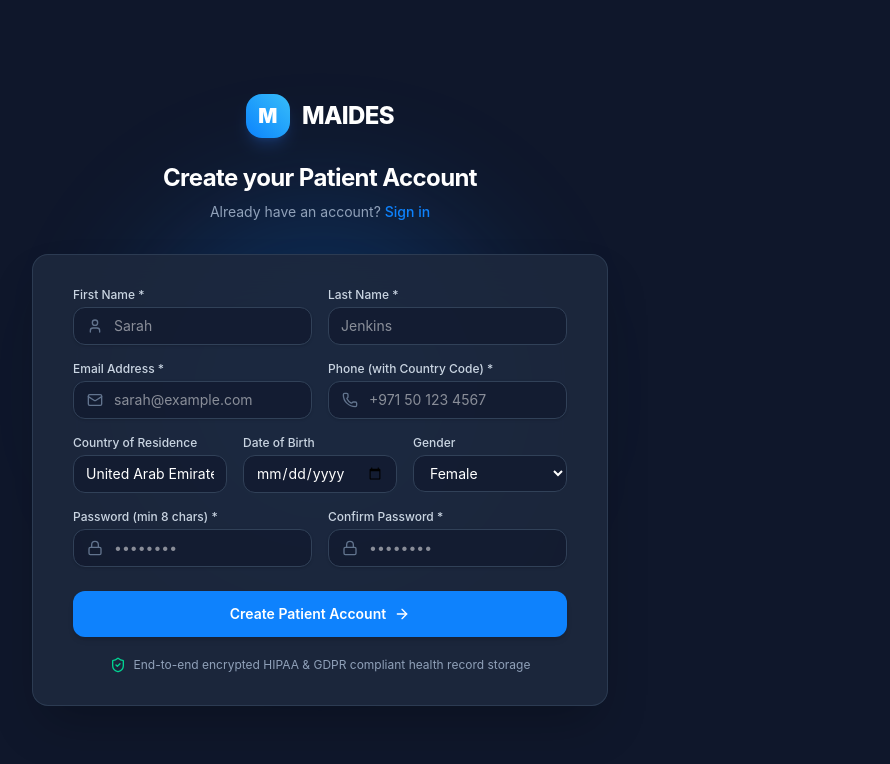
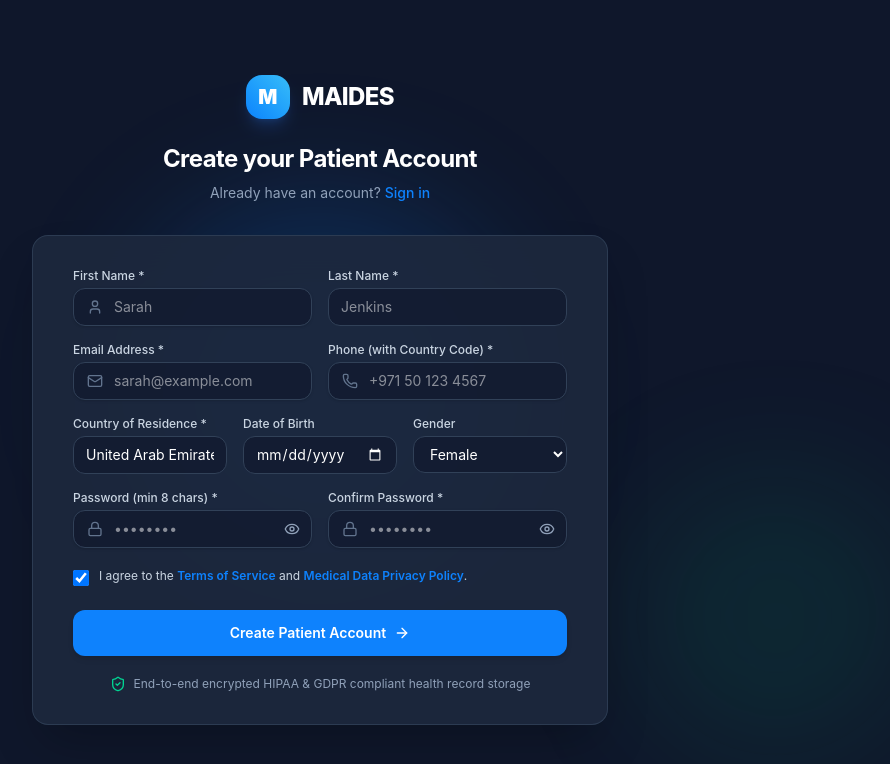
Before and after one commit to aleenashinto/MEDICAL-TOURISM, a Next.js app in the folder vitalis-web/: page /auth/register in a window 1280 px wide. Shown: the top 764 px of the page, without its empty margins (320-1210 px from the left). Built offline with nearby package versions, Linux system fonts and the light colour scheme.

Commit message:
feat(auth): enhance patient signup with mandatory terms checkbox, password show/hide toggles, admin email conflict prevention, and strict validation

```diff
--- a/vitalis-web/src/app/auth/register/page.tsx
+++ b/vitalis-web/src/app/auth/register/page.tsx
@@ -3,7 +3,7 @@
 import React, { useState } from "react";
 import Link from "next/link";
 import { useRouter } from "next/navigation";
-import { ArrowRight, Lock, Mail, User, Globe, Phone, Calendar, ShieldCheck, ShieldAlert } from "lucide-react";
+import { ArrowRight, Lock, Mail, User, Globe, Phone, Calendar, ShieldCheck, ShieldAlert, Eye, EyeOff, CheckSquare, Square } from "lucide-react";
 
 export default function RegisterPage() {
   const router = useRouter();
@@ -17,7 +17,10 @@ export default function RegisterPage() {
     gender: "female",
     password: "",
     confirmPassword: "",
+    agreeTerms: true,
   });
+  const [showPassword, setShowPassword] = useState(false);
+  const [showConfirmPassword, setShowConfirmPassword] = useState(false);
   const [error, setError] = useState("");
   const [isLoading, setIsLoading] = useState(false);
 
@@ -27,24 +30,30 @@ export default function RegisterPage() {
 
     const firstName = formData.firstName.trim();
     const lastName = formData.lastName.trim();
-    const email = formData.email.trim();
+    const email = formData.email.trim().toLowerCase();
     const phone = formData.phone.trim();
-    const password = formData.password;
-    const confirmPassword = formData.confirmPassword;
+    const password = formData.password.trim();
+    const confirmPassword = formData.confirmPassword.trim();
 
     if (!firstName || !lastName) {
-      setError("Please provide both your first and last name.");
+      setError("Please provide both your first name and last name.");
       return;
     }
 
-    const emailRegex = /^[^\s@]+@[^\s@]+\.[^\s@]+$/;
+    const emailRegex = /^[^s@]+@[^s@]+.[^s@]+$/;
     if (!emailRegex.test(email)) {
-      setError("Please provide a valid email address.");
+      setError("Please enter a valid email address (e.g. name@example.com).");
+      return;
+    }
+
+    // Duplicate email check for admin account
+    if (email === "admin@gmail.com" || email === "admin@vitalis.health") {
+      setError("This email address is already registered as an administrative account. Please log in or use another email.");
       return;
     }
 
     if (phone.length < 8) {
-      setError("Please provide a valid phone number with country code.");
+      setError("Please provide a valid international phone number with country code.");
       return;
     }
 
@@ -58,6 +67,11 @@ export default function RegisterPage() {
       return;
     }
 
+    if (!formData.agreeTerms) {
+      setError("You must agree to the Terms of Service and Medical Privacy Policy to register.");
+      return;
+    }
+
     setIsLoading(true);
 
     if (typeof window !== "undefined") {
@@ -65,6 +79,7 @@ export default function RegisterPage() {
       localStorage.setItem("maides_user_email", email);
       localStorage.setItem("maides_user_location", formData.country || "United Arab Emirates");
       localStorage.setItem("maides_user_phone", phone);
+      localStorage.setItem("maides_user_role", "PATIENT");
     }
 
     setTimeout(() => {
@@ -76,6 +91,7 @@ export default function RegisterPage() {
   return (
     <div className="min-h-screen bg-slate-900 flex flex-col justify-center py-12 sm:px-6 lg:px-8 relative overflow-hidden">
       <div className="absolute top-1/4 left-1/2 -translate-x-1/2 w-96 h-96 bg-[#0E82FD]/20 rounded-full blur-3xl pointer-events-none" />
+      <div className="absolute bottom-10 right-10 w-72 h-72 bg-emerald-500/10 rounded-full blur-3xl pointer-events-none" />
 
       <div className="sm:mx-auto sm:w-full sm:max-w-xl relative z-10 text-center">
         <Link href="/" className="inline-flex items-center gap-3">
@@ -174,7 +190,7 @@ export default function RegisterPage() {
 
             <div className="grid grid-cols-1 sm:grid-cols-3 gap-4">
               <div>
-                <label className="block text-xs font-medium text-slate-300">Country of Residence</label>
+                <label className="block text-xs font-medium text-slate-300">Country of Residence *</label>
                 <input
                   type="text"
                   required
@@ -188,10 +204,9 @@ export default function RegisterPage() {
                 <label className="block text-xs font-medium text-slate-300">Date of Birth</label>
                 <input
                   type="date"
-                  required
                   value={formData.dob}
                   onChange={(e) => setFormData({ ...formData, dob: e.target.value })}
-                  className="mt-1 block w-full px-3 py-2 bg-slate-900/60 border border-slate-700 rounded-xl text-white text-sm focus:ring-2 focus:ring-[#0E82FD] focus:outline-none"
+                  className="mt-1 block w-full px-3 py-2 bg-slate-900/60 border border-slate-700 rounded-xl text-white text-sm focus:ring-2 focus:ring-[#0E82FD] focus:outline-none [color-scheme:dark]"
                 />
               </div>
 
@@ -217,13 +232,20 @@ export default function RegisterPage() {
                     <Lock className="h-4 w-4" />
                   </div>
                   <input
-                    type="password"
+                    type={showPassword ? "text" : "password"}
                     required
                     placeholder="••••••••"
                     value={formData.password}
                     onChange={(e) => setFormData({ ...formData, password: e.target.value })}
-                    className="block w-full pl-10 pr-3 py-2 bg-slate-900/60 border border-slate-700 rounded-xl text-white text-sm focus:ring-2 focus:ring-[#0E82FD] focus:outline-none"
+                    className="block w-full pl-10 pr-10 py-2 bg-slate-900/60 border border-slate-700 rounded-xl text-white text-sm focus:ring-2 focus:ring-[#0E82FD] focus:outline-none"
                   />
+                  <button
+                    type="button"
+                    onClick={() => setShowPassword(!showPassword)}
+                    className="absolute inset-y-0 right-0 pr-3 flex items-center text-slate-400 hover:text-slate-200 cursor-pointer"
+                  >
+                    {showPassword ? <EyeOff className="h-4 w-4" /> : <Eye className="h-4 w-4" />}
+                  </button>
                 </div>
               </div>
 
@@ -234,24 +256,53 @@ export default function RegisterPage() {
                     <Lock className="h-4 w-4" />
                   </div>
                   <input
-                    type="password"
+                    type={showConfirmPassword ? "text" : "password"}
                     required
                     placeholder="••••••••"
                     value={formData.confirmPassword}
                     onChange={(e) => setFormData({ ...formData, confirmPassword: e.target.value })}
-                    className="block w-full pl-10 pr-3 py-2 bg-slate-900/60 border border-slate-700 rounded-xl text-white text-sm focus:ring-2 focus:ring-[#0E82FD] focus:outline-none"
+                    className="block w-full pl-10 pr-10 py-2 bg-slate-900/60 border border-slate-700 rounded-xl text-white text-sm focus:ring-2 focus:ring-[#0E82FD] focus:outline-none"
                   />
+                  <button
+                    type="button"
+                    onClick={() => setShowConfirmPassword(!showConfirmPassword)}
+                    className="absolute inset-y-0 right-0 pr-3 flex items-center text-slate-400 hover:text-slate-200 cursor-pointer"
+                  >
+                    {showConfirmPassword ? <EyeOff className="h-4 w-4" /> : <Eye className="h-4 w-4" />}
+                  </button>
                 </div>
               </div>
+            </div>
+
+            {/* Mandatory Terms & Conditions Checkbox */}
+            <div className="pt-1">
+              <label className="flex items-start gap-2.5 cursor-pointer text-xs text-slate-300">
+                <input
+                  type="checkbox"
+                  checked={formData.agreeTerms}
+                  onChange={(e) => setFormData({ ...formData, agreeTerms: e.target.checked })}
+                  className="mt-0.5 h-4 w-4 rounded bg-slate-900 border-slate-700 text-[#0E82FD] focus:ring-[#0E82FD]"
+                />
+                <span>
+                  I agree to the{" "}
+                  <Link href="/privacy-policy" target="_blank" className="text-[#0E82FD] hover:underline font-semibold">
+                    Terms of Service
+                  </Link>{" "}
+                  and{" "}
+                  <Link href="/privacy-policy" target="_blank" className="text-[#0E82FD] hover:underline font-semibold">
+                    Medical Data Privacy Policy
+                  </Link>.
+                </span>
+              </label>
             </div>
 
             <div className="pt-2">
               <button
                 type="submit"
                 disabled={isLoading}
-                className="w-full flex items-center justify-center gap-2 py-3 px-4 border border-transparent rounded-xl shadow-md text-sm font-semibold text-white bg-[#0E82FD] hover:bg-blue-600 focus:outline-none focus:ring-2 focus:ring-offset-2 focus:ring-[#0E82FD] transition-all disabled:opacity-50"
+                className="w-full flex items-center justify-center gap-2 py-3 px-4 border border-transparent rounded-xl shadow-md text-sm font-semibold text-white bg-[#0E82FD] hover:bg-blue-600 focus:outline-none focus:ring-2 focus:ring-offset-2 focus:ring-[#0E82FD] transition-all disabled:opacity-50 cursor-pointer"
               >
-                {isLoading ? "Creating Account..." : "Create Patient Account"}
+                {isLoading ? "Creating Patient Account..." : "Create Patient Account"}
                 <ArrowRight className="w-4 h-4" />
               </button>
             </div>
```
